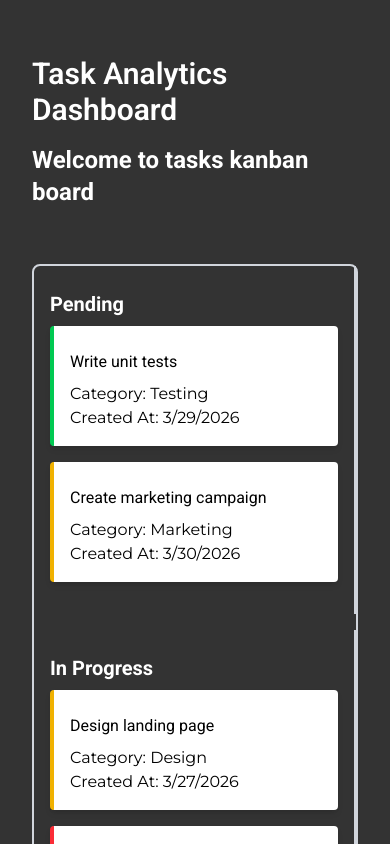
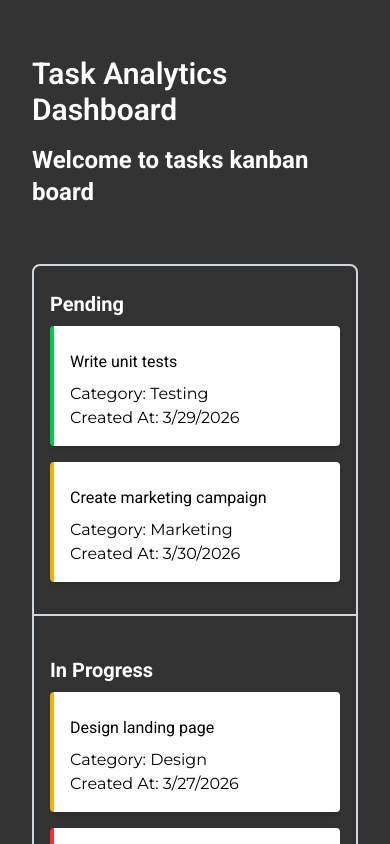
Before and after one commit to piihushah/task-analysis-dashboard, a React (Vite) app: page / in a window 390 px wide. Shown: the top 844 px of the page. Built offline with nearby package versions, Linux system fonts and the light colour scheme.

Commit message:
TaskList update

```diff
--- a/src/components/TaskList.jsx
+++ b/src/components/TaskList.jsx
@@ -1,23 +1,26 @@
 import taskData from "../data/tasks";
 import TaskCard from "./TaskCard";
+
+const STATUSES = [
+  { id: "pending", label: "Pending" },
+  { id: "in_progress", label: "In Progress" },
+  { id: "completed", label: "Completed" },
+];
 
 export default function TaskList() {
   return (
     <div className="py-12">
-      {/*pending | in_progress | completed: kanban board type column styling*/}
       <div className="grid grid-cols-1 md:grid-cols-3 gap-4 border-2 border-gray-300 rounded-lg">
-        <div className="p-4 border-r-2 border-gray-300">
-          <h3 className="text-xl font-bold">Pending</h3>
-          {taskData.map((task) => task.status === "pending" && <TaskCard key={task.id} task={task} />)}
-        </div>
-        <div className="p-4 border-r-2 border-gray-300">
-          <h3 className="text-xl font-bold">In Progress</h3>
-          {taskData.map((task) => task.status === "in_progress" && <TaskCard key={task.id} task={task} />)}
-        </div>
-        <div className="p-4 border-r-2 border-gray-300">
-          <h3 className="text-xl font-bold">Completed</h3>
-          {taskData.map((task) => task.status === "completed" && <TaskCard key={task.id} task={task} />)}
-        </div>
+        {STATUSES.map((status) => (
+          <div key={status.id} className="p-4 border-b-2 md:border-r-2 border-gray-300 last:border-r-0">
+            <h3 className="text-xl font-bold mb-4">{status.label}</h3>
+            {taskData
+              .filter((task) => task.status === status.id)
+              .map((task) => (
+                <TaskCard key={task.id} task={task} />
+              ))}
+          </div>
+        ))}
       </div>
     </div>
   );
```
